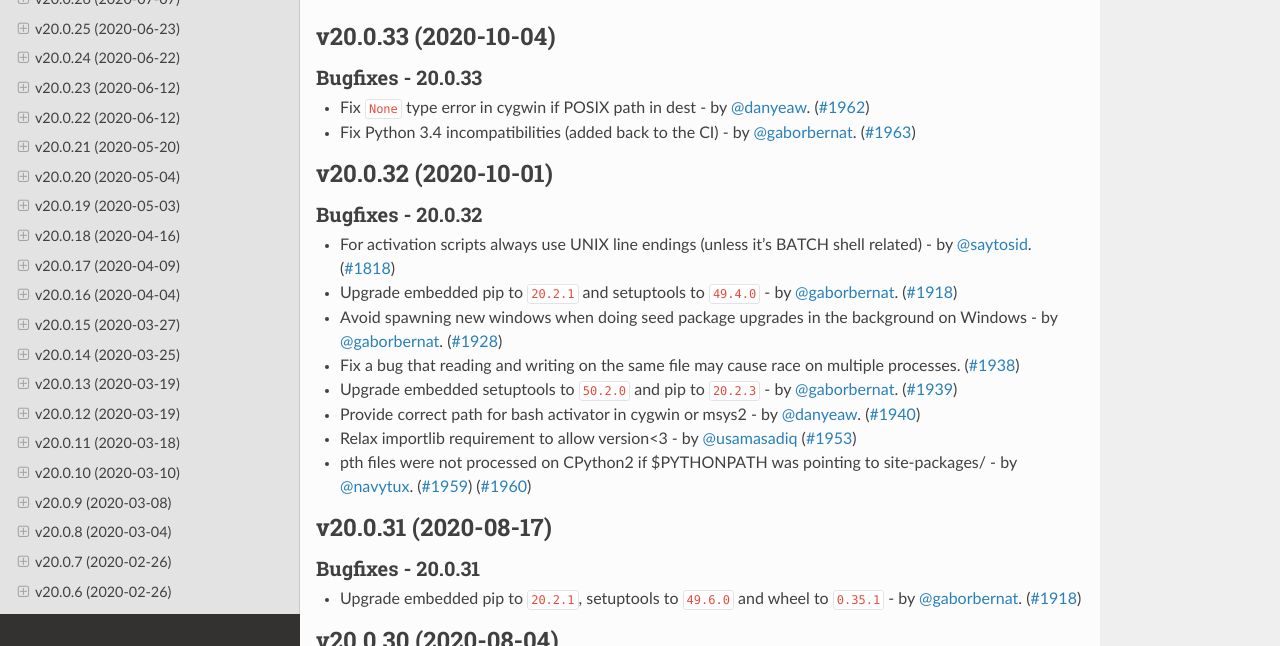
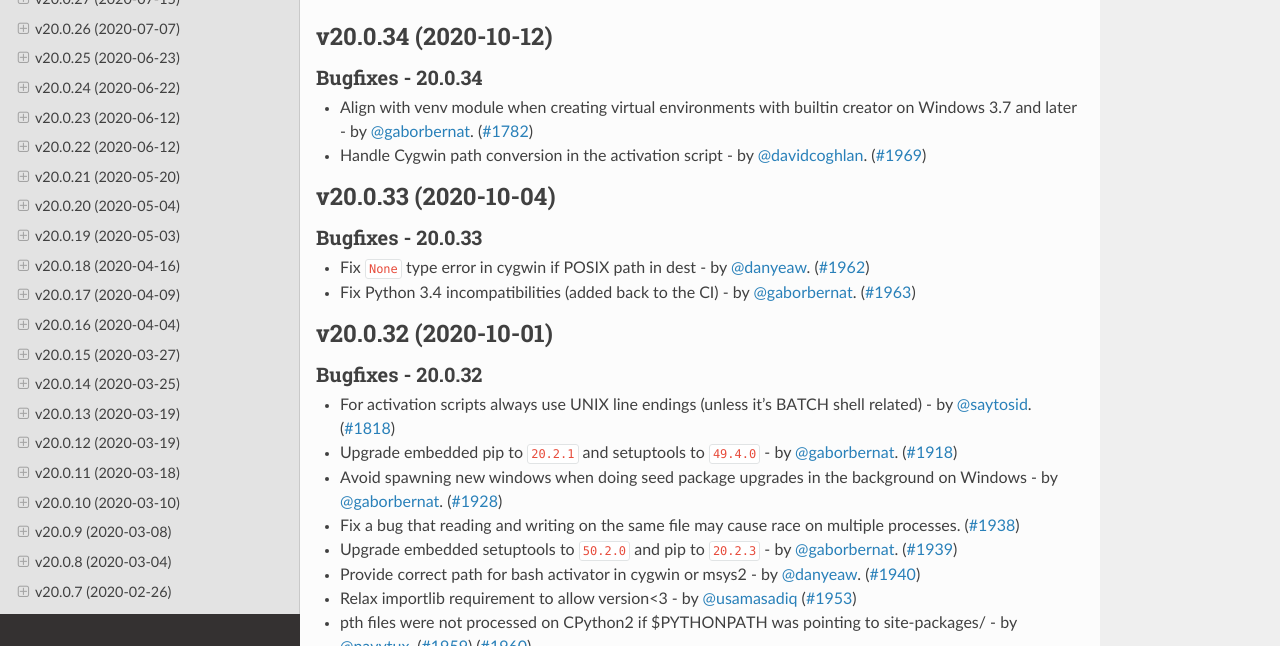
Before and after one commit to pypa/virtualenv, a Sphinx documentation site: the page built from docs/changelog.rst, in a window 1280 px wide and 900 px high, cut to the strip 254-900 px from the top of the window. Built offline with Sphinx 7.4.7 and the Read the Docs theme 2.0.0, drawn with Linux system fonts in a browser that asks for light colours; pages that are not in the unit, such as notebooks, are missing from menus; the version number could not be read and is left out; some of the changed text lies outside the part shown.

Commit message:
release 20.0.34

```diff
--- a/docs/changelog.rst
+++ b/docs/changelog.rst
@@ -4,6 +4,16 @@ Release History
 .. include:: _draft.rst
 
 .. towncrier release notes start
+
+v20.0.34 (2020-10-12)
+---------------------
+
+Bugfixes - 20.0.34
+~~~~~~~~~~~~~~~~~~
+- Align with venv module when creating virtual environments with builtin creator on Windows 3.7 and later
+  - by :user:`gaborbernat`. (`#1782 <https://github.com/pypa/virtualenv/issues/1782>`_)
+- Handle Cygwin path conversion in the activation script - by :user:`davidcoghlan`. (`#1969 <https://github.com/pypa/virtualenv/issues/1969>`_)
+
 
 v20.0.33 (2020-10-04)
 ---------------------
--- a/docs/changelog/1782.bugfix.rst
+++ /dev/null
@@ -1,2 +0,0 @@
-Align with venv module when creating virtual environments with builtin creator on Windows 3.7 and later
-- by :user:`gaborbernat`.
--- a/docs/changelog/1969.bugfix.rst
+++ /dev/null
@@ -1 +0,0 @@
-Handle Cygwin path conversion in the activation script - by :user:`davidcoghlan`.
```
